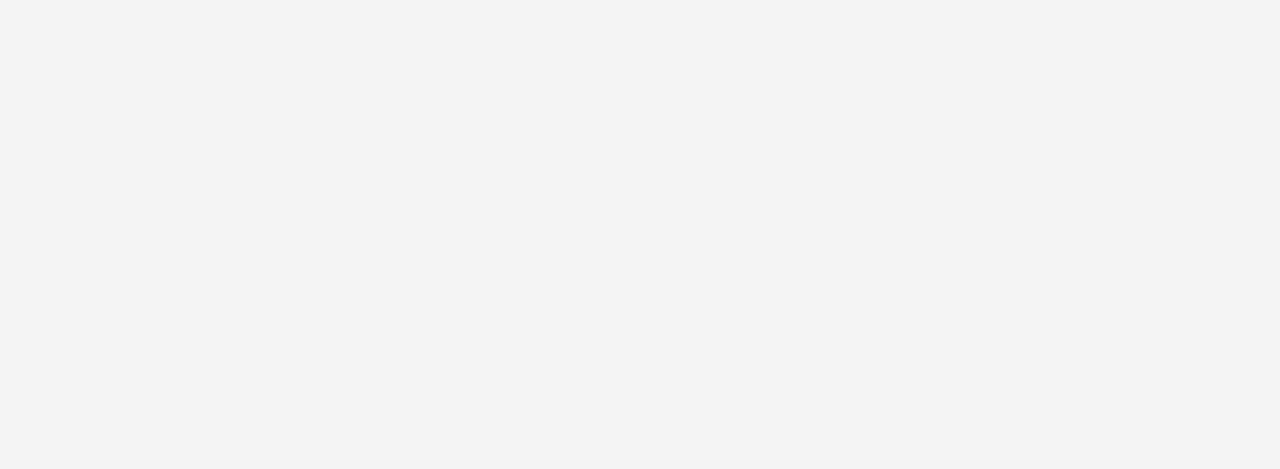
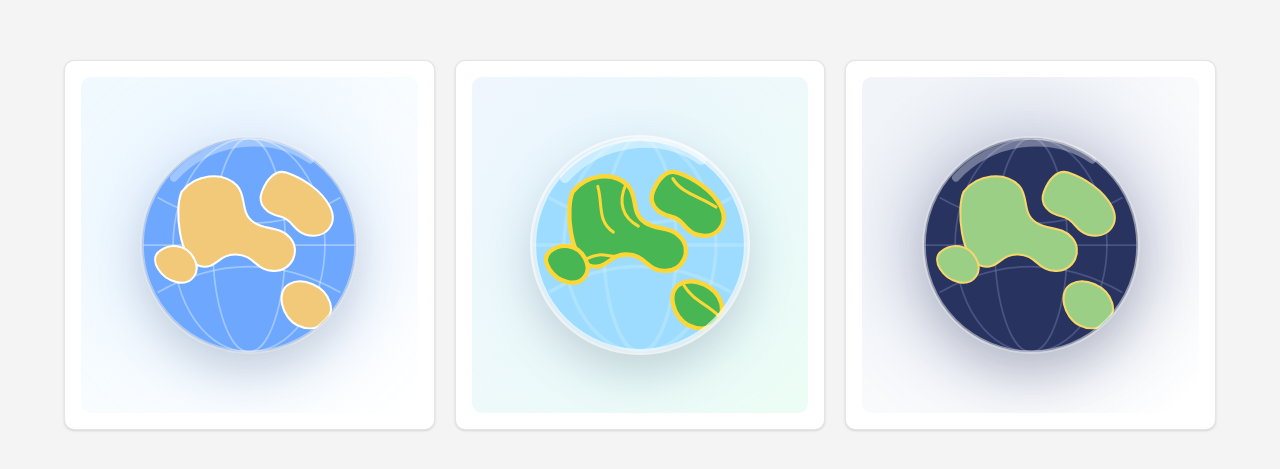
Before and after one commit to max-scryptic/GLOBE, a Next.js app: page / in a window 1280 px wide. Shown: the part 155-624 px from the top of the page. Built offline with nearby package versions, Linux system fonts and the light colour scheme.

Commit message:
Add stylized globe variant showcase

```diff
--- a/src/app/page.tsx
+++ b/src/app/page.tsx
@@ -1,3 +1,145 @@
+type GlobeVariant = "classic" | "cartoon" | "night";
+
+const globes: GlobeVariant[] = ["classic", "cartoon", "night"];
+
+function ReactGlobe({ variant }: { variant: GlobeVariant }) {
+  const styles = {
+    classic: {
+      water: "#6ea8fe",
+      land: "#f2c879",
+      border: "#ffffff",
+      grid: "#ffffff",
+      glow: "#a9cdfd",
+      background: "from-sky-50 to-white",
+    },
+    cartoon: {
+      water: "#9edcff",
+      land: "#47b653",
+      border: "#ffd735",
+      grid: "#dff5ff",
+      glow: "#c7edff",
+      background: "from-blue-50 to-emerald-50",
+    },
+    night: {
+      water: "#28335f",
+      land: "#9ccf86",
+      border: "#f5d66b",
+      grid: "#8793c9",
+      glow: "#59649a",
+      background: "from-slate-100 to-white",
+    },
+  }[variant];
+
+  return (
+    <div
+      className={`relative flex aspect-square w-full items-center justify-center overflow-hidden rounded-lg bg-linear-to-br ${styles.background}`}
+    >
+      <div
+        className="absolute inset-[11%] rounded-full blur-2xl"
+        style={{ backgroundColor: styles.glow, opacity: 0.28 }}
+      />
+      <svg
+        viewBox="0 0 320 320"
+        className="relative h-[82%] w-[82%] drop-shadow-[0_18px_22px_rgba(34,43,69,0.18)]"
+        role="img"
+        aria-label="Stylized globe"
+      >
+        <defs>
+          <clipPath id={`globe-clip-${variant}`}>
+            <circle cx="160" cy="160" r="124" />
+          </clipPath>
+        </defs>
+
+        <circle
+          cx="160"
+          cy="160"
+          r="124"
+          fill={styles.water}
+          stroke="#1f2937"
+          strokeOpacity={variant === "cartoon" ? 0.08 : 0.16}
+          strokeWidth="3"
+        />
+
+        <g
+          clipPath={`url(#globe-clip-${variant})`}
+          fill="none"
+          stroke={styles.grid}
+          strokeOpacity={variant === "cartoon" ? 0.24 : 0.34}
+          strokeWidth={variant === "cartoon" ? 4 : 2}
+        >
+          <ellipse cx="160" cy="160" rx="88" ry="124" />
+          <ellipse cx="160" cy="160" rx="42" ry="124" />
+          <path d="M37 160H283" />
+          <path d="M54 105C89 125 122 135 160 135C198 135 231 125 266 105" />
+          <path d="M54 215C89 195 122 185 160 185C198 185 231 195 266 215" />
+        </g>
+
+        <g
+          clipPath={`url(#globe-clip-${variant})`}
+          fill={styles.land}
+          stroke={styles.border}
+          strokeLinecap="round"
+          strokeLinejoin="round"
+          strokeWidth={variant === "cartoon" ? 5 : 2.4}
+        >
+          <path d="M82 98C98 78 129 74 146 91C158 104 149 123 166 134C180 143 195 138 207 151C221 166 210 191 188 190C168 190 166 171 145 171C124 170 122 190 102 184C79 177 73 118 82 98Z" />
+          <path d="M203 76C221 82 244 96 254 116C264 137 247 154 226 148C211 144 211 130 196 127C181 124 169 113 175 98C180 85 190 72 203 76Z" />
+          <path d="M207 205C222 197 248 207 254 227C260 248 238 264 216 253C198 244 190 214 207 205Z" />
+          <path d="M55 168C68 157 87 159 96 175C105 191 94 207 76 203C58 199 44 178 55 168Z" />
+        </g>
+
+        {variant === "cartoon" ? (
+          <g
+            clipPath={`url(#globe-clip-${variant})`}
+            fill="none"
+            stroke={styles.border}
+            strokeLinecap="round"
+            strokeLinejoin="round"
+            strokeWidth="3.5"
+          >
+            <path d="M111 92C117 112 110 132 129 145" />
+            <path d="M143 91C135 110 139 128 158 138" />
+            <path d="M98 176C118 165 127 178 144 171" />
+            <path d="M198 83C209 101 229 103 248 116" />
+            <path d="M211 207C221 224 238 229 250 241" />
+          </g>
+        ) : null}
+
+        <circle
+          cx="160"
+          cy="160"
+          r="124"
+          fill="none"
+          stroke="#ffffff"
+          strokeOpacity={variant === "cartoon" ? 0.65 : 0.48}
+          strokeWidth={variant === "cartoon" ? 7 : 4}
+        />
+        <path
+          d="M73 82C111 39 181 27 231 61"
+          fill="none"
+          stroke="#ffffff"
+          strokeLinecap="round"
+          strokeOpacity={variant === "cartoon" ? 0.45 : 0.34}
+          strokeWidth={variant === "cartoon" ? 12 : 9}
+        />
+      </svg>
+    </div>
+  );
+}
+
 export default function Home() {
-  return <div className="flex-1 bg-[#f4f4f4]" />;
+  return (
+    <main className="flex min-h-screen flex-1 items-center bg-[#f4f4f4] px-5 py-8 sm:px-8">
+      <section className="mx-auto grid w-full max-w-6xl grid-cols-1 gap-5 sm:grid-cols-3">
+        {globes.map((variant) => (
+          <article
+            key={variant}
+            className="rounded-lg border border-black/10 bg-white p-4 shadow-sm"
+          >
+            <ReactGlobe variant={variant} />
+          </article>
+        ))}
+      </section>
+    </main>
+  );
 }
```
